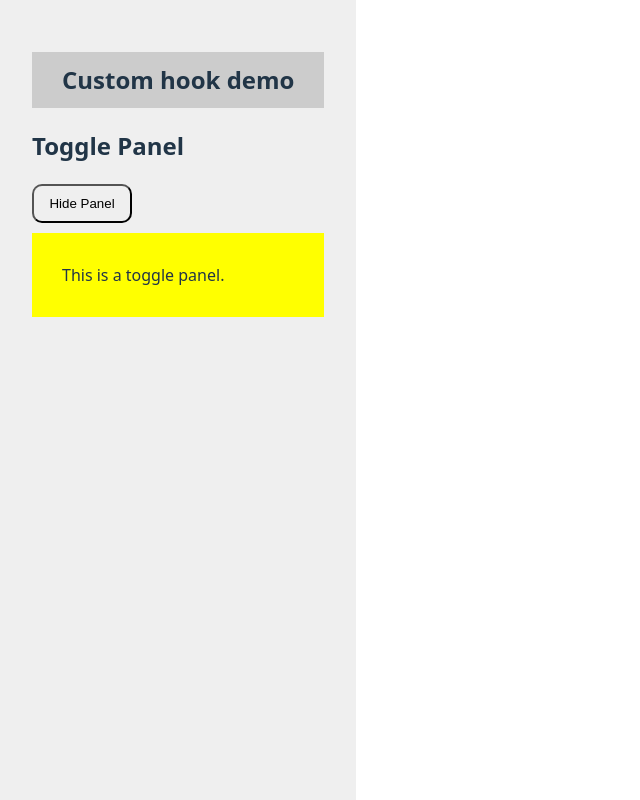
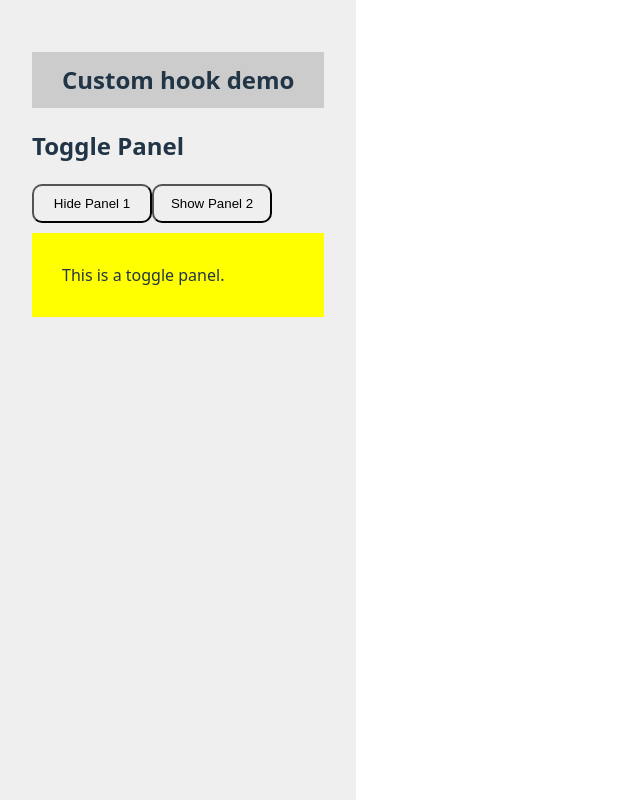
Before and after one commit to Jeinn-co/03-ref-meno-form, a React (Vite) app: page / in a window 1280 px wide. Shown: the whole page, without its empty margins (0-640 px from the left). Built offline with nearby package versions, Linux system fonts and the light colour scheme.

Commit message:
useful hook

```diff
--- a/src/components/ToggleBoolean.jsx
+++ b/src/components/ToggleBoolean.jsx
@@ -1,21 +1,24 @@
 import React, { useState } from "react";
 import useToggle from "../hooks/toggleBoolean";
 
+const buttonStyle = {
+  width: 120,
+  padding: 10,
+  borderRadius: 10,
+};
+
 const toggleBoolean = () => {
   const [isOpen, toggleOpen] = useToggle(true);
+  const [isOpen2, toggleOpen2] = useToggle(false);
 
   return (
     <div>
       <h2>Toggle Panel</h2>
-      <button
-        onClick={toggleOpen}
-        style={{
-          width: 100,
-          padding: 10,
-          borderRadius: 10,
-        }}
-      >
-        {isOpen ? "Hide Panel" : "Show Panel"}
+      <button onClick={toggleOpen} style={buttonStyle}>
+        {isOpen ? "Hide Panel 1" : "Show Panel 1"}
+      </button>
+      <button onClick={toggleOpen2} style={buttonStyle}>
+        {isOpen2 ? "Hide Panel 2" : "Show Panel 2"}
       </button>
       {isOpen && (
         <div
@@ -30,6 +33,19 @@ const toggleBoolean = () => {
           This is a toggle panel.
         </div>
       )}
+      {isOpen2 && (
+        <div
+          style={{
+            marginTop: 10,
+            background: "#0ff",
+            padding: 30,
+            //   transition: "opacity 0.4s ease",
+            //   opacity: isOpen ? 1 : 0,
+          }}
+        >
+          This is a toggle panel.
+        </div>
+      )}
     </div>
   );
 };
```
